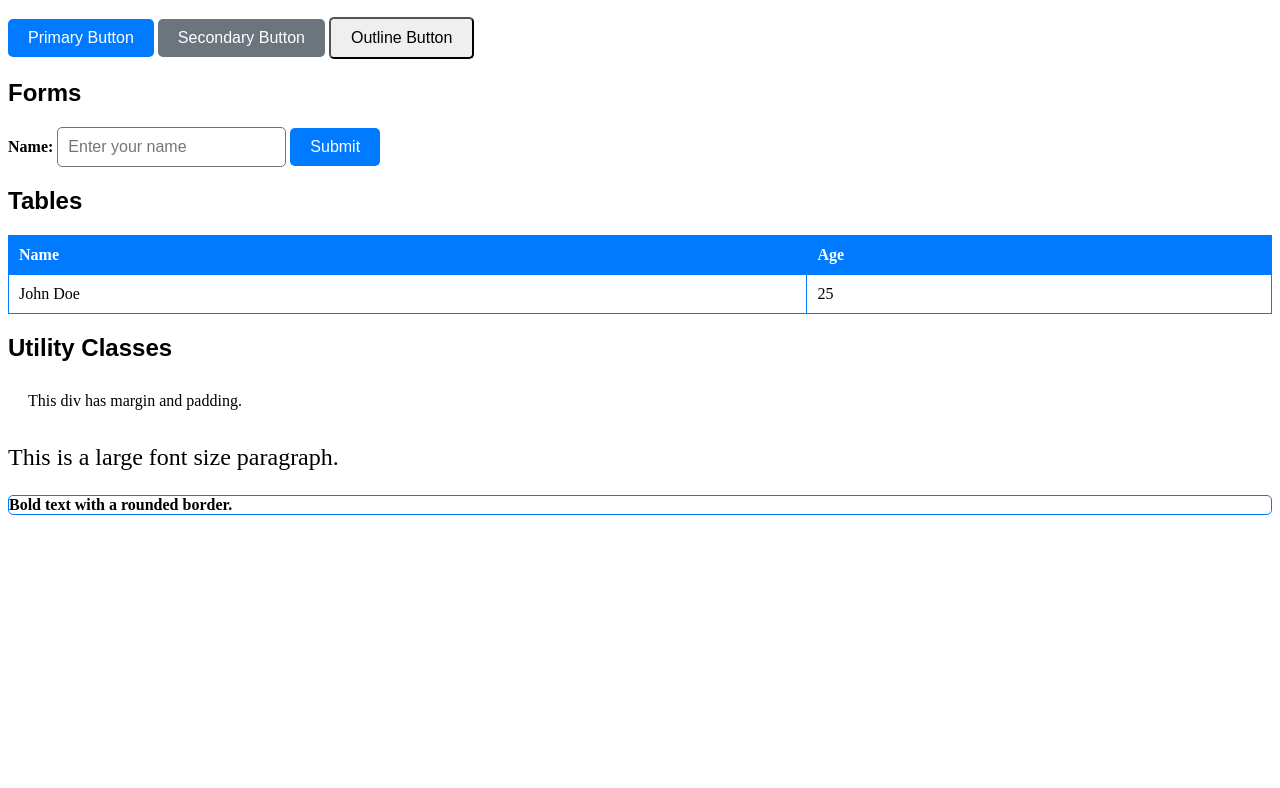
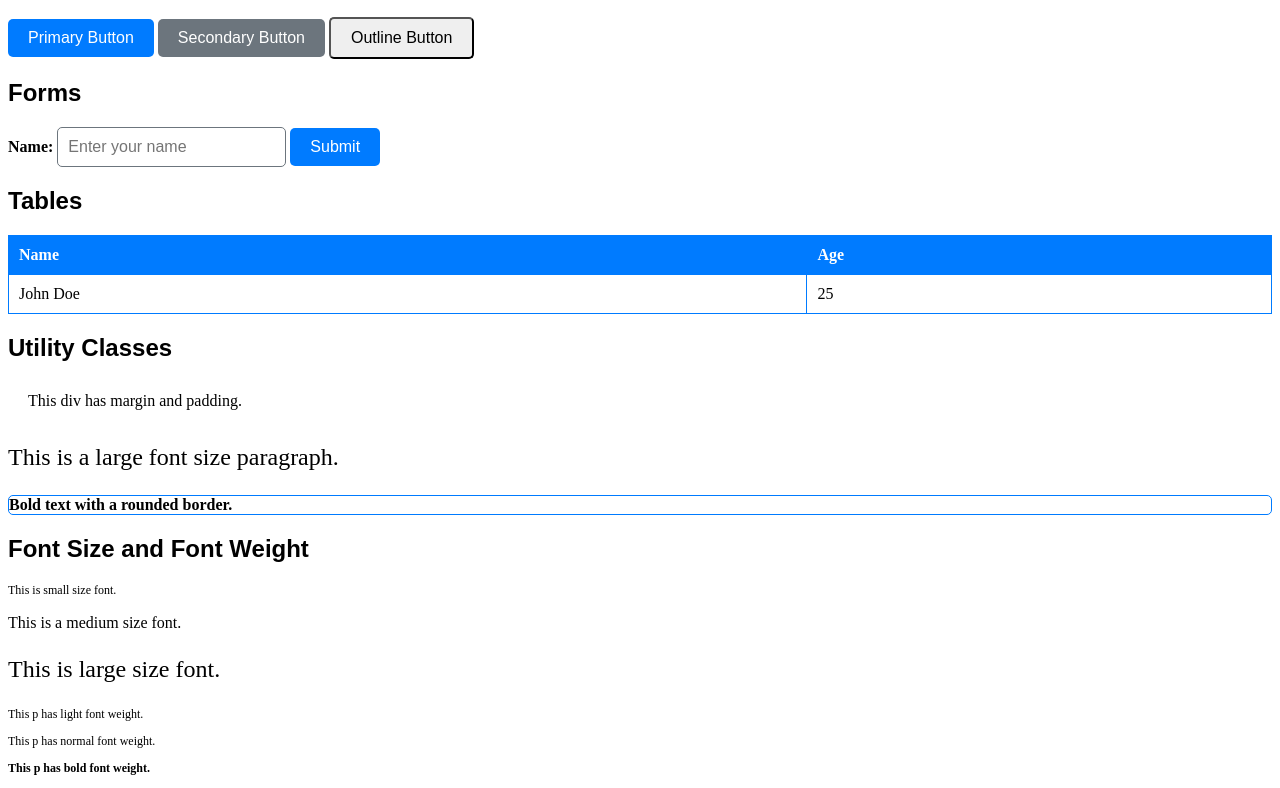
Before and after one commit to manveersingh00/css-flare, a plain HTML site: page index.html in a window 1280 px wide. Shown: the part 646-1434 px from the top of the page. Before the commit the page ends 1177 px from the top, so only its background shows below. Drawn offline with Linux system fonts and the light colour scheme.

Commit message:
Added font-size and font-weight

```diff
--- a/index.html
+++ b/index.html
@@ -77,6 +77,17 @@
 
     </section>
 
+    <section>
+        <h2>Font Size and Font Weight</h2>
+        <p class="fs-small">This is small size font.</div>
+        <p class="fs-medium">This is a medium size font.</p>
+        <p class="fs-large">This is large size font.</p>
+        <p class="fs-small fw-light">This p has light font weight.</div>
+        <p class="fs-small fw-normal">This p has normal font weight.</p>
+        <p class="fs-small fw-bold">This p has bold font weight.</p>
+
+    </section>
+
 </body>
 
 </html>
--- a/scss/_forms.scss
+++ b/scss/_forms.scss
@@ -8,5 +8,5 @@ input, textarea {
 }
 
 label {
-  font-weight: bold;
+  font-weight: v.$font-weight-bold;
 }
--- a/scss/_typography.scss
+++ b/scss/_typography.scss
@@ -2,7 +2,7 @@
 
 h1, h2, h3, h4, h5, h6 {
   font-family: v.$primary-font;
-  font-weight: bold;
+  font-weight: v.$font-weight-bold;
 }
 
 p {
--- a/scss/_utilities.scss
+++ b/scss/_utilities.scss
@@ -11,14 +11,14 @@
 .p-2 { padding: 10px; }
 
 // Font sizes
-.fs-small { font-size: 12px; }
+.fs-small { font-size: v.$font-size-small; }
 .fs-medium { font-size: v.$font-size-base; }
-.fs-large { font-size: 24px; }
+.fs-large { font-size: v.$font-size-large; }
 
 // Font weight
-.fw-light { font-weight: 300; }
-.fw-normal { font-weight: 400; }
-.fw-bold { font-weight: 700; }
+.fw-light { font-weight: v.$font-weight-light; }
+.fw-normal { font-weight: v.$font-weight-normal; }
+.fw-bold { font-weight: v.$font-weight-bold; }
 
 // Borders
 .border { border: 1px solid v.$primary-color; }
--- a/scss/_variables.scss
+++ b/scss/_variables.scss
@@ -7,4 +7,10 @@ $warning-color: #ffc107;
 
 // Fonts
 $primary-font: 'Arial', sans-serif;
+$secondary-font: 'Verdana', sans-serif;
 $font-size-base: 16px;
+$font-size-small: 12px;
+$font-size-large: 24px;
+$font-weight-light: 300;
+$font-weight-normal: 400;
+$font-weight-bold: 700;
```
Also changed, not shown: css/main.css, 1 other file.
